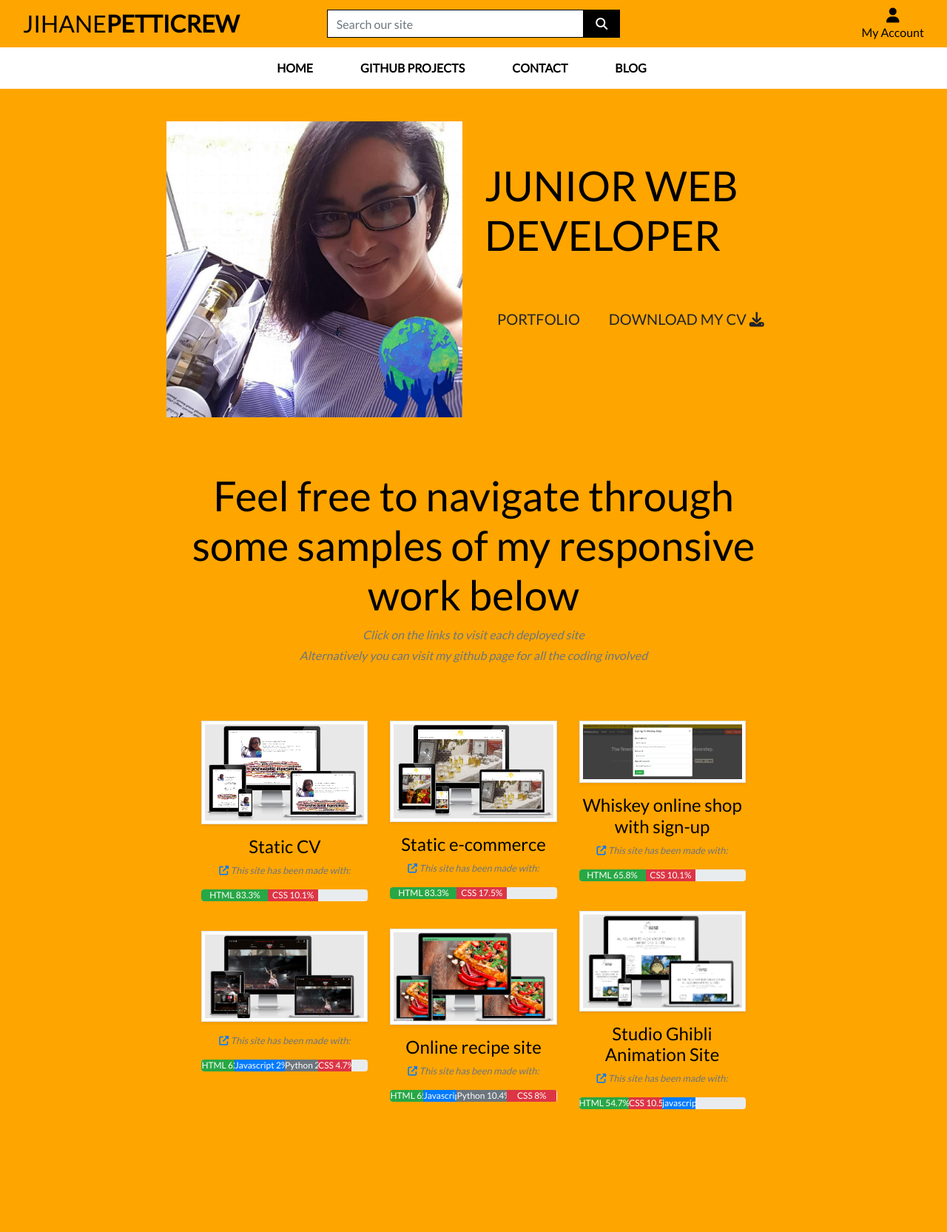
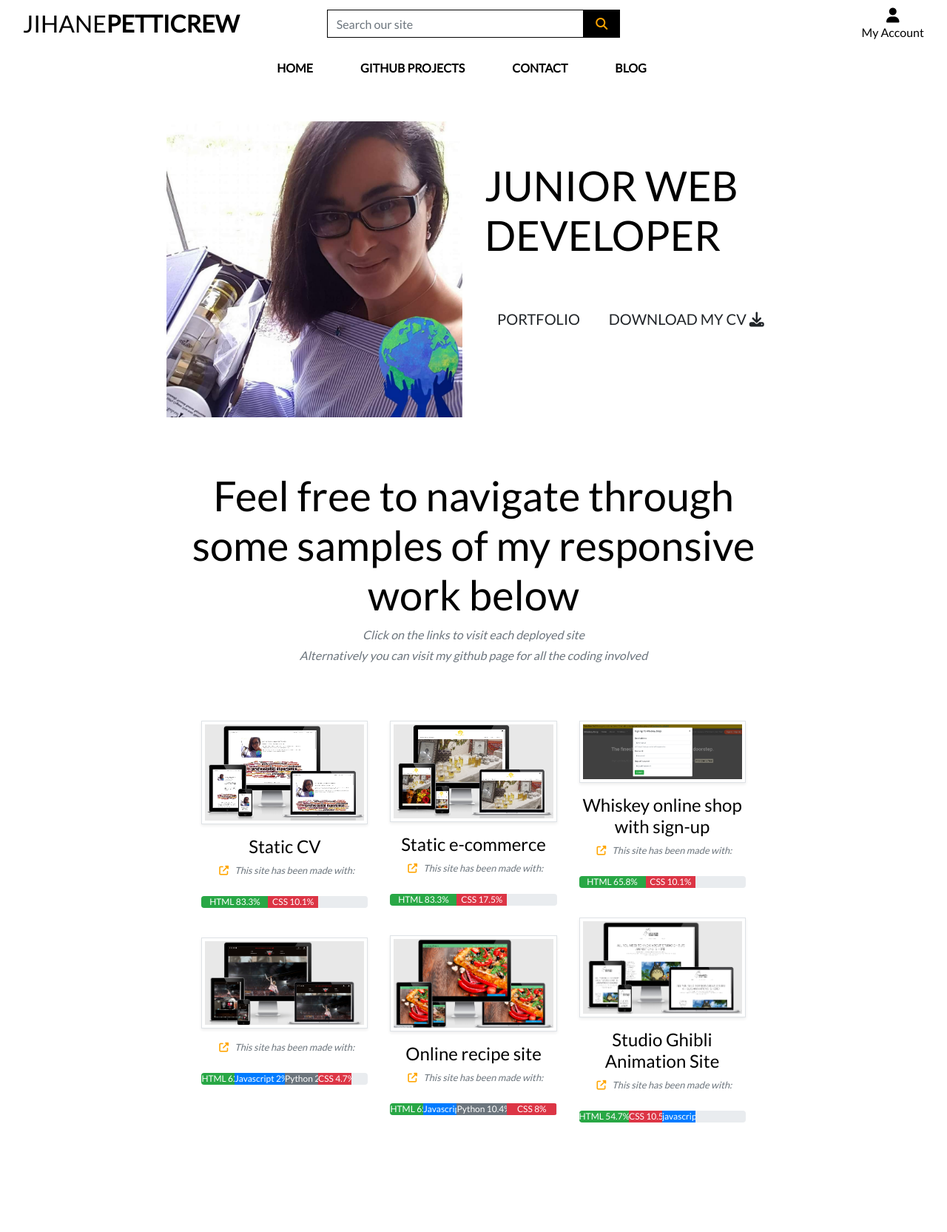
Before and after one commit to JihanePett/web-development, a Django app: page / in a window 1280 px wide. Shown: the top 1665 px of the page at 74% size. Run offline with Django 3.2, Linux system fonts and the light colour scheme; the visitor is signed in with stand-in values (Sample User, id 1); some libraries are stand-ins or nearby versions.

Commit message:
deleted the profile app and changed the body bg picture

```diff
--- a/blog/models.py
+++ b/blog/models.py
@@ -1,5 +1,7 @@
 from django.db import models
 from django.contrib.auth.models import User
+
+from profiles.models import UserProfile
 
 from django.urls import reverse
 
--- a/home/templates/home/index.html
+++ b/home/templates/home/index.html
@@ -52,7 +52,7 @@
                                 <h2 class="h4 text-black">Static CV</h2>
                                 <p class="small text-muted font-italic">
                                     <a href="https://jihanepett.github.io/my-CV/index.html" target="_blank">
-                                        <i class="fas fa-external-link-alt"></i>
+                                        <i class="fas fa-external-link-alt icon"></i>
                                     </a>This site has been made with:
                                     <div class="progress">
                                         <div class="progress-bar bg-success" role="progressbar" style="width:40%">
@@ -70,7 +70,7 @@
                                     <h2 class="h4 text-black">Static e-commerce</h2>
                                     <p class="small text-muted font-italic">
                                         <a href="https://jihanepett.github.io/NaturalMarocSkincare/" target="_blank">
-                                            <i class="fas fa-external-link-alt"></i>
+                                            <i class="fas fa-external-link-alt icon"></i>
                                         </a>This site has been made with:
                                         <div class="progress">
                                             <div class="progress-bar bg-success" role="progressbar" style="width:40%">
@@ -88,7 +88,7 @@
                                         <h2 class="h4 text-black">Whiskey online shop with sign-up</h2>
                                         <p class="small text-muted font-italic">
                                             <a href="https://jihanepett.github.io/whiskey-site/" target="_blank">
-                                                <i class="fas fa-external-link-alt"></i>
+                                                <i class="fas fa-external-link-alt icon"></i>
                                             </a>This site has been made with:
                                             <div class="progress">
                                                 <div class="progress-bar bg-success" role="progressbar" style="width:40%">
@@ -106,7 +106,7 @@
                                             <h2 class="h4 text-black">Studio Ghibli Animation Site</h2>
                                             <p class="small text-muted font-italic">
                                                 <a href="https://jihanepett.github.io/_Studio_Ghibli/" target="_blank">
-                                                    <i class="fas fa-external-link-alt"></i>
+                                                    <i class="fas fa-external-link-alt icon"></i>
                                                 </a>This site has been made with:
                                                 <div class="progress">
                                                     <div class="progress-bar bg-success" role="progressbar" style="width:30%">
@@ -127,7 +127,7 @@
                                                 <h2 class="h4 text-black">Online recipe site</h2>
                                                 <p class="small text-muted font-italic">
                                                     <a href="https://tbd--recipes.herokuapp.com/" target="_blank">
-                                                        <i class="fas fa-external-link-alt"></i>
+                                                        <i class="fas fa-external-link-alt icon"></i>
                                                     </a>This site has been made with:
                                                     <div class="progress">
                                                         <div class="progress-bar bg-success" role="progressbar" style="width:20%">
@@ -150,7 +150,7 @@
                                                 <img class="img-fluid w-100 mb-3 img-thumbnail shadow-sm rounded-0" src="../media/jbj-1.png" alt="">
                                                     <p class="small text-muted font-italic">
                                                         <a href="https://jihanepett.github.io/NaturalMarocSkincare/" target="_blank">
-                                                            <i class="fas fa-external-link-alt"></i>
+                                                            <i class="fas fa-external-link-alt icon"></i>
                                                         </a>This site has been made with:
                                                         <div class="progress">
                                                             <div class="progress-bar bg-success" role="progressbar" style="width:20%">
--- a/requirements.txt
+++ b/requirements.txt
@@ -1,6 +1,7 @@
 asgiref==3.3.1
 Django==3.1.6
 django-allauth==0.44.0
+django-countries==7.0
 django-crispy-forms==1.11.0
 oauthlib==3.1.0
 Pillow==8.1.0
--- a/static/css/base.css
+++ b/static/css/base.css
@@ -3,7 +3,6 @@ height: 100%;
 }
 
 body {
-background-color: orange;
 background-size: cover;
 height: calc(100vh - 164px);
 color: #555;
@@ -17,6 +16,7 @@ display: inline-flex;
 justify-content: center;
 height: 1.5rem;
 width: 1.5rem;
+color: orange;
 }
 
 i.fas.fa-question-circle {
@@ -261,7 +261,7 @@ i.fas.fa-arrow-up.mx-auto.my-auto {
 }
 
 .allauth-form-inner-content a {
-    color: #e73d3e; /* text-info */
+    color: orange; /* text-info */
     text-decoration: none;
 }
 
--- a/templates/base.html
+++ b/templates/base.html
@@ -39,7 +39,7 @@
   </head>
   <body>
     <header class="container-fluid fixed-top">
-        <div class="row">
+        <div class="row bg-white">
             <div class="col-12 col-lg-4 my-auto py-1 py-lg-0 text-center text-lg-left">
                 <a href="{% url 'home' %}" class="nav-link main-logo-link">
                     <h2 class="logo-font text-black my-0">Jihane<strong>Petticrew</strong> </h2>
@@ -73,7 +73,6 @@
                                 {% if request.user.is_superuser %}
                                     <a href="" class="dropdown-item">Product Management</a>
                                 {% endif %}
-                                <a href="" class="dropdown-item">My Profile</a>
                                 <a href="{% url 'account_logout' %}" class="dropdown-item">Logout</a>
                             {% else %}
                                 <a href="{% url 'account_signup' %}" class="dropdown-item">Register</a>
@@ -81,22 +80,6 @@
                             {% endif %}
                         </div>
                     </li>
-                    <!--<li class="list-inline-item">
-                        <a class="{% if grand_total %}text-info font-weight-bold{% else %}text-black{% endif %} nav-link" href="">
-                            <div class="text-center">
-                                <div><i class="fas fa-question-circle"></i></div>
-                                Once prices fixed uncomment this
-                                    <p class="my-0">
-                                    {% if grand_total %}
-                                        ${{ grand_total|floatformat:2 }}
-                                    {% else %}
-                                        $0.00
-                                    {% endif %}
-                                </p>
-                                <p class="my-0">My Requests</p>
-                            </div>
-                        </a>
-                    </li>-->
                 </ul>
             </div>
         </div>
@@ -111,25 +94,6 @@
         </div>
     </header>
 
-<!--     {% if messages %}
-        <div class="message-container">
-            {% for message in messages %}
-                {% with message.level as level %}
-                    {% if level == 40 %}
-                        {% include 'includes/toasts/toast_error.html' %}
-                    {% elif level == 30 %}
-                        {% include 'includes/toasts/toast_warning.html' %}
-                    {% elif level == 25 %}
-                        {% include 'includes/toasts/toast_success.html' %}
-                    {% else %}
-                        {% include 'includes/toasts/toast_info.html' %}
-                    {% endif %}
-                {% endwith %}
-            {% endfor %}
-        </div>
-    {% endif %}
-    -->
-
     {% block page_header %}
     {% endblock %}
 
@@ -137,12 +101,6 @@
     {% endblock %}
 
     {% block postloadjs %}
-<!--<script type="text/javascript">
-        $('.toast').toast('show');
-    </script>
-    -->
     {% endblock %}
-
-
   </body>
 </html>
--- a/templates/includes/mobile-top-header.html
+++ b/templates/includes/mobile-top-header.html
@@ -32,7 +32,6 @@
             {% if request.user.is_superuser %}
                 <a href="{% url 'account_logout' %}" class="dropdown-item">Product Management</a>
             {% endif %}
-            <a href="" class="dropdown-item">My Profile</a>
             <a href="{% url 'account_logout' %}" class="dropdown-item">Logout</a>
         {% else %}
             <a href="{% url 'account_signup' %}" class="dropdown-item">Register</a>
--- a/webdevelopment/settings.py
+++ b/webdevelopment/settings.py
@@ -46,6 +46,7 @@ INSTALLED_APPS = [
     'allauth.socialaccount',
     'home',
     'blog',
+    'profiles',
     'crispy_forms',
 ]
 
```
Also changed, not shown: media/logogold.jpg (added).
